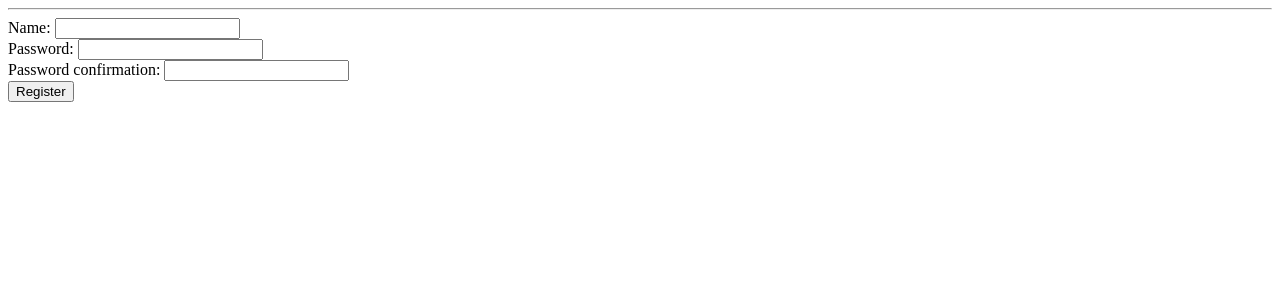
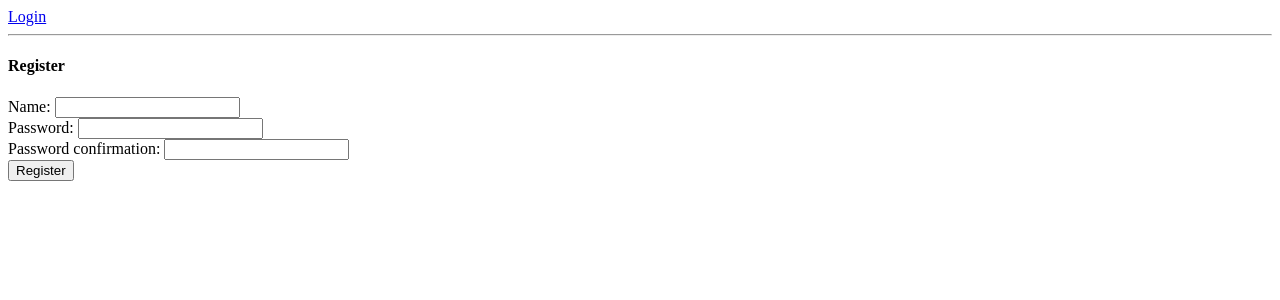
Before and after one commit to vital987321/SimpleStore, a Django app: page /register/ in a window 1280 px wide. Shown: the top 300 px of the page. Run offline with Django 5.2, Linux system fonts and the light colour scheme.

Commit message:
Login is added

```diff
--- a/simplestore/urls.py
+++ b/simplestore/urls.py
@@ -16,10 +16,11 @@ Including another URLconf
 """
 from django.contrib import admin
 from django.urls import path
-from storeapp.views import Register
+from storeapp.views import Register, Login
 
 
 urlpatterns = [
     path('admin/', admin.site.urls, name='admin'),
-    path('register/', Register.as_view(), name='register')
+    path('register/', Register.as_view(), name='register'),
+    path('login/', Login.as_view(), name='login')
 ]
--- a/storeapp/forms.py
+++ b/storeapp/forms.py
@@ -1,7 +1,6 @@
 from django import forms
 from django.forms import ModelForm
 from storeapp.models import User
-
 
 
 class UserCreationForm(ModelForm):
@@ -22,8 +21,9 @@ class UserCreationForm(ModelForm):
                 code='password_mismatch',
             )
         return password2
+
     def save(self, commit=True):
-        user=super(UserCreationForm, self).save(commit=False)
+        user = super(UserCreationForm, self).save(commit=False)
         user.set_password(self.cleaned_data['password1'])
         if commit:
             user.save()
--- a/storeapp/templates/base.html
+++ b/storeapp/templates/base.html
@@ -2,7 +2,6 @@
 <html lang="en">
   <head>
     <meta charset="UTF-8" />
-    <title>Base</title>
   </head>
   <body>
     <div>{% block content %} {% endblock %}</div>
--- a/storeapp/templates/register.html
+++ b/storeapp/templates/register.html
@@ -1,8 +1,12 @@
 {% extends 'base.html' %}
 
 {% block content %}
-    {% comment %} <a href="{% url 'Login' %}"> Login </a> {% endcomment %}
+  <head>
+    <title>Register</title>
+  </head>
+    <a href="{% url 'login' %}"> Login </a>
     <hr></hr>
+    <h4>Register</h4>
     <form method="post">
         {% csrf_token %}
         {{form}}
--- a/storeapp/views.py
+++ b/storeapp/views.py
@@ -1,8 +1,16 @@
 from django.shortcuts import render
 from django.views.generic import CreateView
+from django.contrib.auth.views import LoginView
 from .forms import UserCreationForm
 
 class Register(CreateView):
     form_class=UserCreationForm
     template_name='register.html'
     success_url='/'
+
+class Login(LoginView):
+    success_url='/'
+    template_name='login.html'
+
+    def get_success_url(self):
+        return self.success_url
```
Also changed, not shown: storeapp/templates/login.html (+11 -1 lines).
